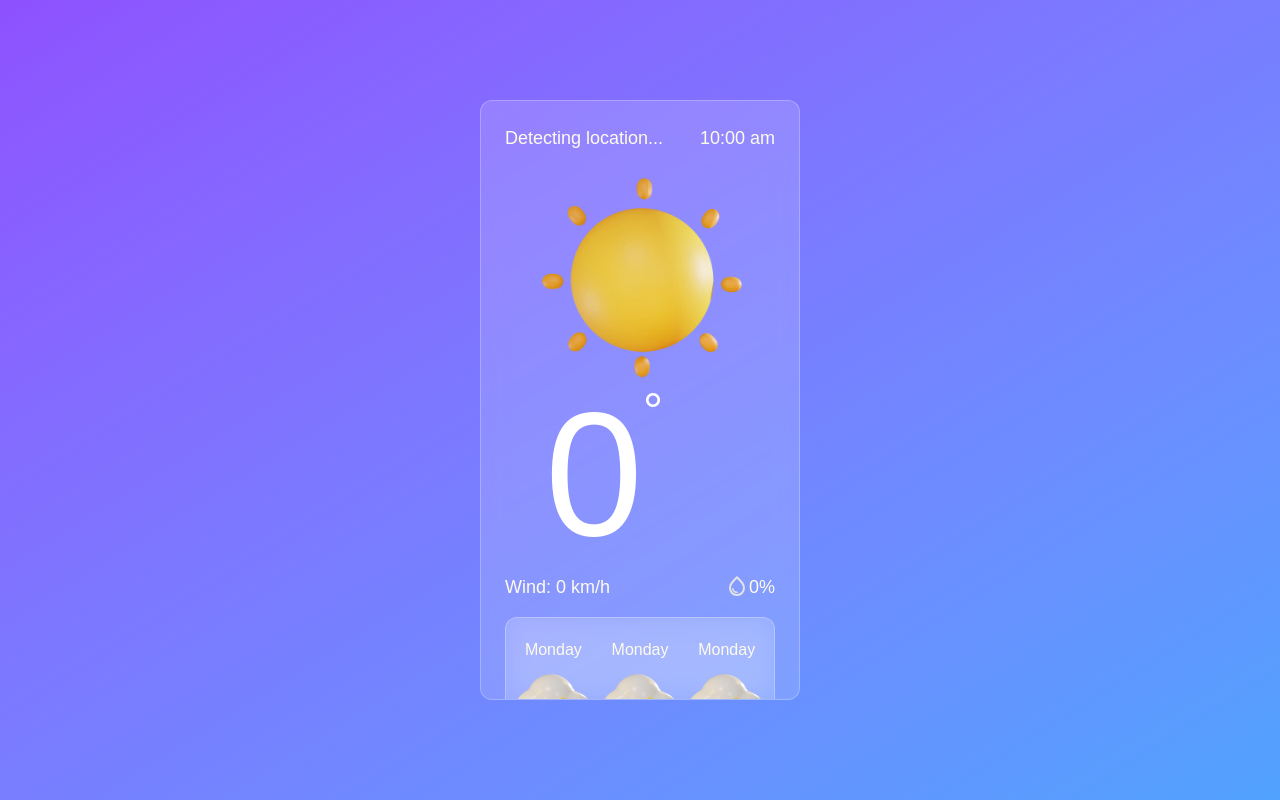
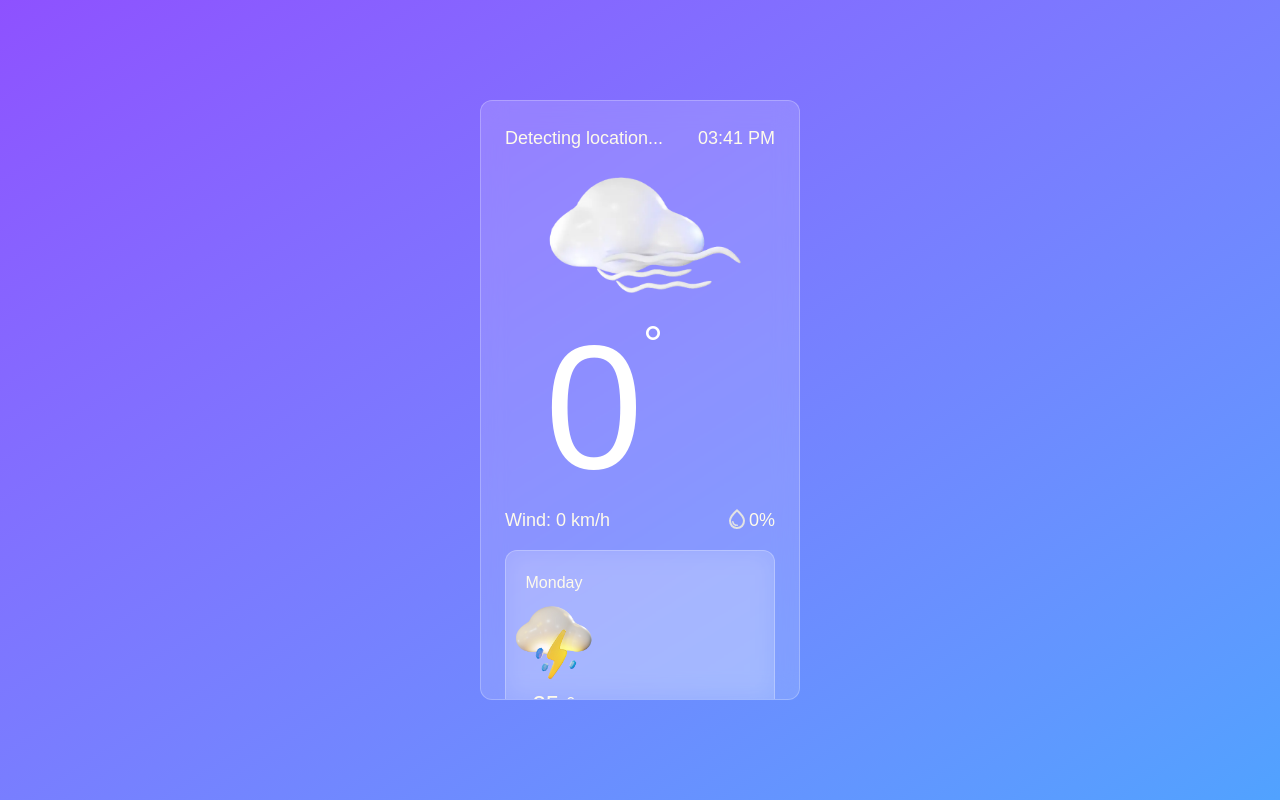
Before and after one commit to kaushalsahu07/weatherapp, a React (Vite) app: page / in a window 1280 px wide. Built offline with nearby package versions, Linux system fonts and the light colour scheme; no server answers.

Commit message:
file restructure and added time hooks

```diff
--- a/src/api/weather.types.ts
+++ b/src/api/weather.types.ts
@@ -24,4 +24,5 @@ export type WeatherCondition =
   | "Thunderstorm"
   | "Snow"
   | "Mist"
-  | "Fog";
+  | "Fog"
+  | "Smoke";
--- a/src/components/layout.tsx
+++ b/src/components/layout.tsx
@@ -1,5 +1,5 @@
 // Import necessary libraries and components
-import Weathericon from "../utils/weatherIcon";
+import Weathericon from "./ui/weatherIcon";
 import Box from "./ui/box";
 // Import weather icons for different conditions
 import rainPng from "../assets/rain.png";
@@ -21,6 +21,7 @@ import fogWebp from "../assets/fog.webp";
 // Import custom hooks for geocoding and weather data
 import { useGeoCoding } from "../hooks/geocoding";
 import { useWeatherByCoords } from "../hooks/useWeather";
+import { currentTime } from "../hooks/time";
 // Main layout component for the weather app
 const Layout = () => {
   const { location } = useGeoCoding();
@@ -35,6 +36,9 @@ const Layout = () => {
       ? "Location unavailable"
       : (cityName ?? "Unknown city");
 
+  // Getting time
+  const timeNow = currentTime();
+
   return (
     <>
       <div className="bg-gradient-to-br from-violet-500 to-blue-400 h-screen flex justify-center items-center">
@@ -45,10 +49,10 @@ const Layout = () => {
           {/* Top Section */}
           <div className="flex text-[18px] justify-between">
             <div>{cityLabel}</div>
-            <div>10:00 am</div>
+            <div>{timeNow}</div>
           </div>
           {/* Weather Image */}
-          <div className="grid justify-center mt-5 ">
+          <div className="grid justify-center mt-5">
             <Weathericon
               img={
                 condition === "Rain"
@@ -65,7 +69,7 @@ const Layout = () => {
                             ? clearPng
                             : condition === "Snow"
                             ? snowPng
-                            : condition === "Fog"
+                            : condition === "Fog" || "Smoke"
                             ? fogPng
                             : clearPng
               }
@@ -84,7 +88,7 @@ const Layout = () => {
                             ? clearWebp
                             : condition === "Snow"
                             ? snowWebp
-                            : condition === "Fog"
+                            : condition === "Fog" || "Smoke"
                             ? fogWebp
                             : clearWebp
               }
@@ -120,6 +124,7 @@ const Layout = () => {
           </div>
           {/* Forcast */}
           <Box className="h-50 mt-4 py-5 px-2 gap-2 flex">
+
             <div className="w-20 h-full grid text-center">
               <h1>Monday</h1>
               <Weathericon img={rainPng} imgWebp={rainWebp} className="w-20" />
@@ -127,20 +132,7 @@ const Layout = () => {
                 25 <span>°</span>
               </div>
             </div>
-            <div className="w-20 h-full grid text-center">
-              <h1>Monday</h1>
-              <Weathericon img={rainPng} imgWebp={rainWebp} className="w-20" />
-              <div className="text-2xl">
-                25 <span>°</span>
-              </div>
-            </div>
-            <div className="w-20 h-full grid text-center">
-              <h1>Monday</h1>
-              <Weathericon img={rainPng} imgWebp={rainWebp} className="w-20" />
-              <div className="text-2xl">
-                25 <span>°</span>
-              </div>
-            </div>
+
           </Box>
         </Box>
       </div>
--- /dev/null
+++ b/src/hooks/time.ts
@@ -0,0 +1,11 @@
+export const currentTime = () => {
+
+const time = new Date().toLocaleTimeString("en-US", {
+  hour: "2-digit",
+  minute: "2-digit",
+  hour12: true
+});
+
+return time;
+
+}
```
Also changed, not shown: src/components/ui/weatherIcon.tsx (renamed from src/utils/weatherIcon.tsx).
